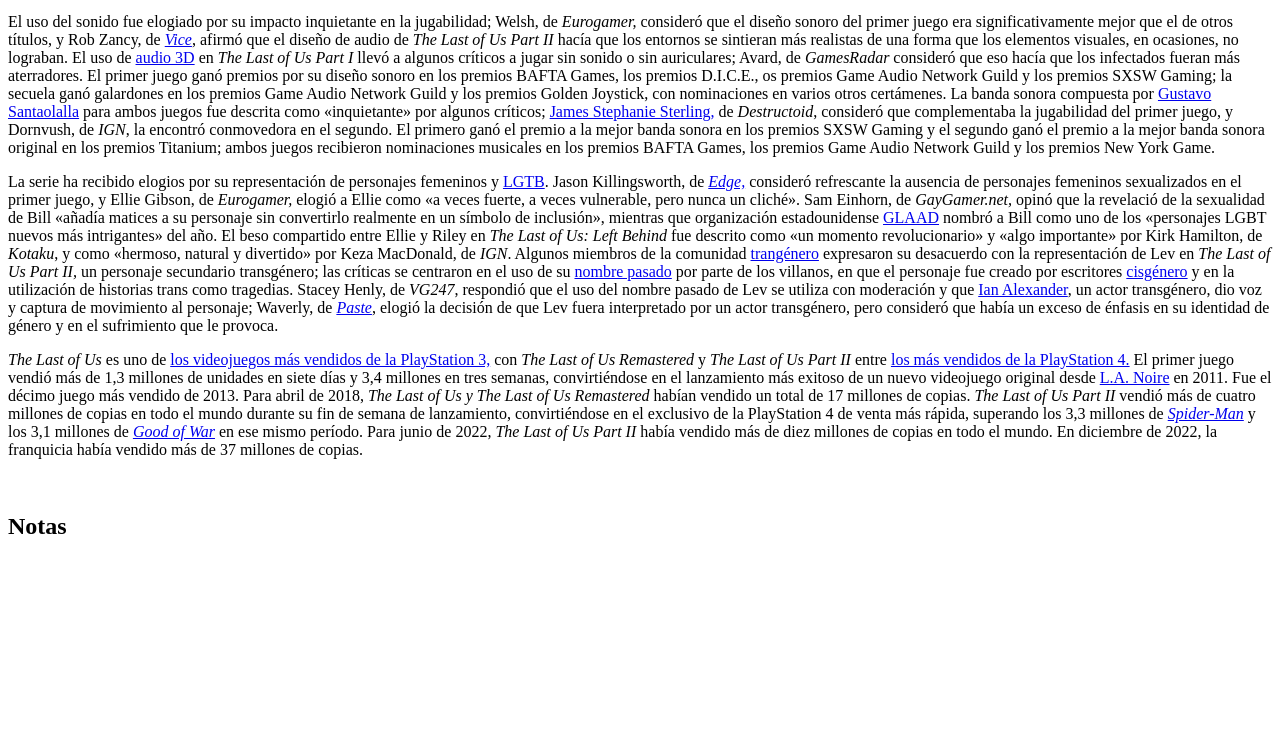
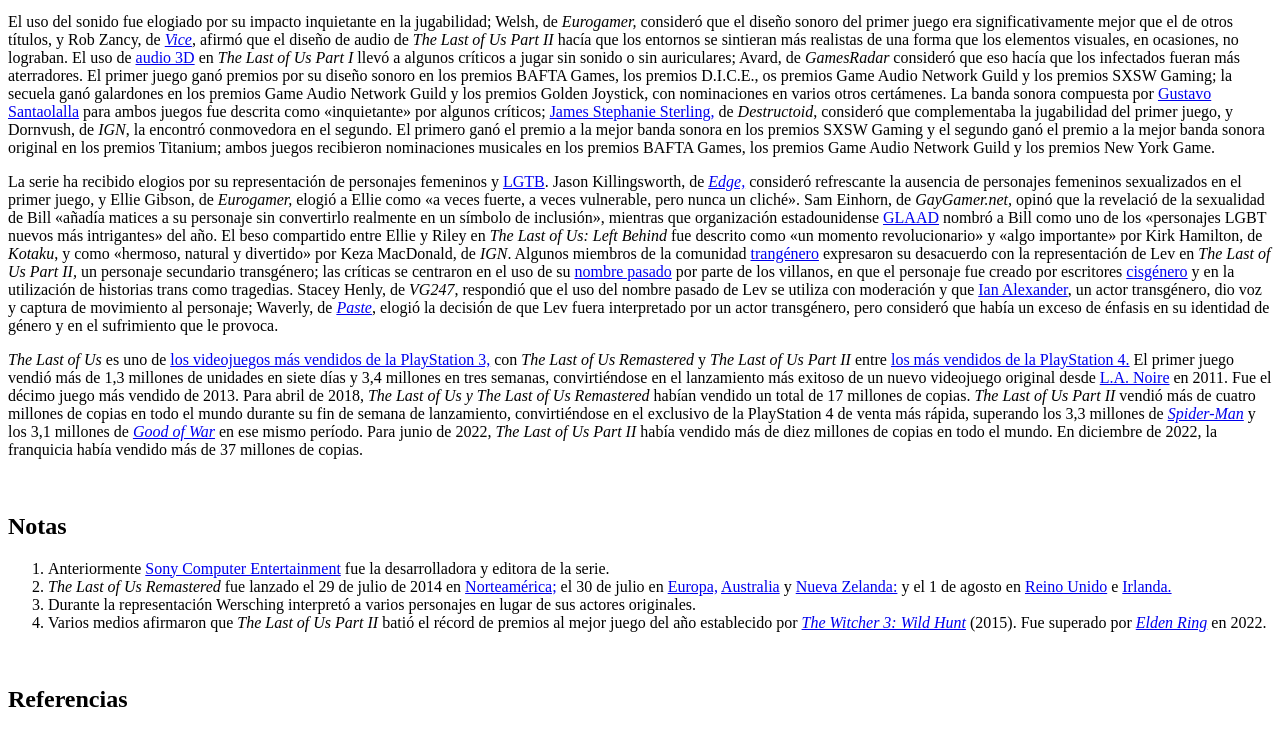
Before and after one commit to Laia123456/miniproyecto1, a plain HTML site: page index.html in a window 1280 px wide. Shown: the part 4402-5134 px from the top of the page. Before the commit the page ends 4962 px from the top, so only its background shows below. Drawn offline with Linux system fonts and the light colour scheme.

Commit message:
notas ok

```diff
--- a/index.html
+++ b/index.html
@@ -342,9 +342,18 @@
     <div id="Notas">
         <h2><strong>Notas</strong></h2>
 
-        <p>
+        <ol>
+            <li>Anteriormente <a href="https://es.wikipedia.org/wiki/Sony_Interactive_Entertainment" target="_blank" title="Sony Computer Entertainment">Sony Computer Entertainment</a> fue la desarrolladora y editora de la serie.</li>
+            <li><em>The Last of Us Remastered</em> fue lanzado el 29 de julio de 2014 en <a href="https://es.wikipedia.org/wiki/Am%C3%A9rica_del_Norte" target="_blank" title="América del Norte">Norteamérica;</a> el 30 de julio en <a href="https://es.wikipedia.org/wiki/Europa" target="_blank" title="Europa">Europa,</a> <a href="http://es.wikipedia.org/wiki/Australia" target="_blank" title="Australia">Australia</a> y <a href="https://es.wikipedia.org/wiki/Nueva_Zelanda" target="_blank" title="Nueva Zelanda">Nueva Zelanda:</a> y el 1 de agosto en <a href="https://es.wikipedia.org/wiki/Reino_Unido" target="_blank" title="Reino Unido">Reino Unido</a> e <a href="https://es.wikipedia.org/wiki/Irlanda" target="_blank" title="Irlanda">Irlanda.</a></li>
+            <li>Durante la representación Wersching interpretó a varios personajes en lugar de sus actores originales.</li>
+            <li>Varios medios afirmaron que <em>The Last of Us Part II</em> batió el récord de premios al mejor juego del año establecido por <a href="https://es.wikipedia.org/wiki/The_Witcher_3:_Wild_Hunt" target="_blank" title="The Witcher 3: Wild Hunt"><em>The Witcher 3: Wild Hunt</em></a> (2015). Fue superado por <a href="https://es.wikipedia.org/wiki/Elden_Ring" target="_blank" title="Elden Ring"><em>Elden Ring</em></a> en 2022.</li>
+        </ol>
 
-        </p>
+    </div>
+
+    <br>
+    <div id="Referencias">
+        <h2><strong>Referencias</strong></h2>
 
     </div>
 
```
